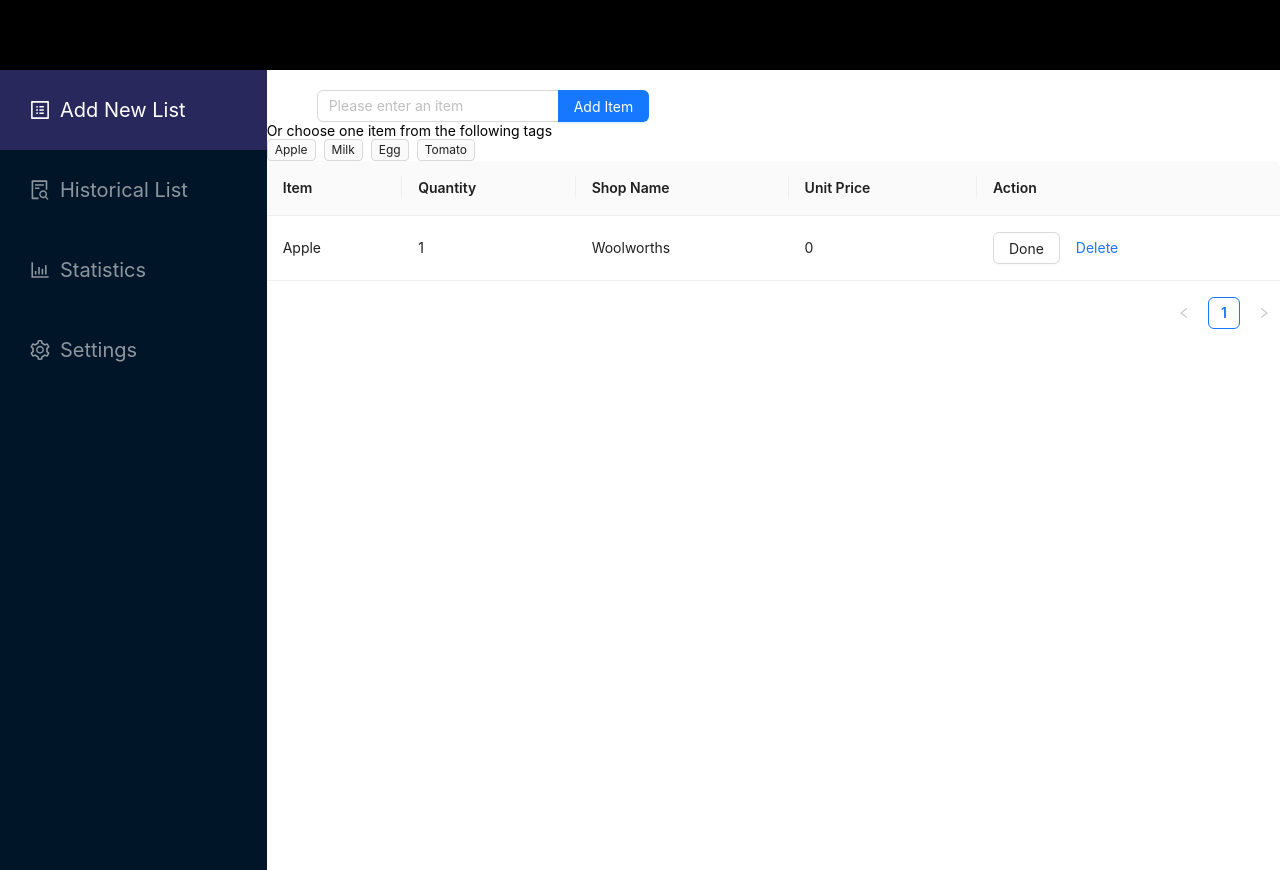
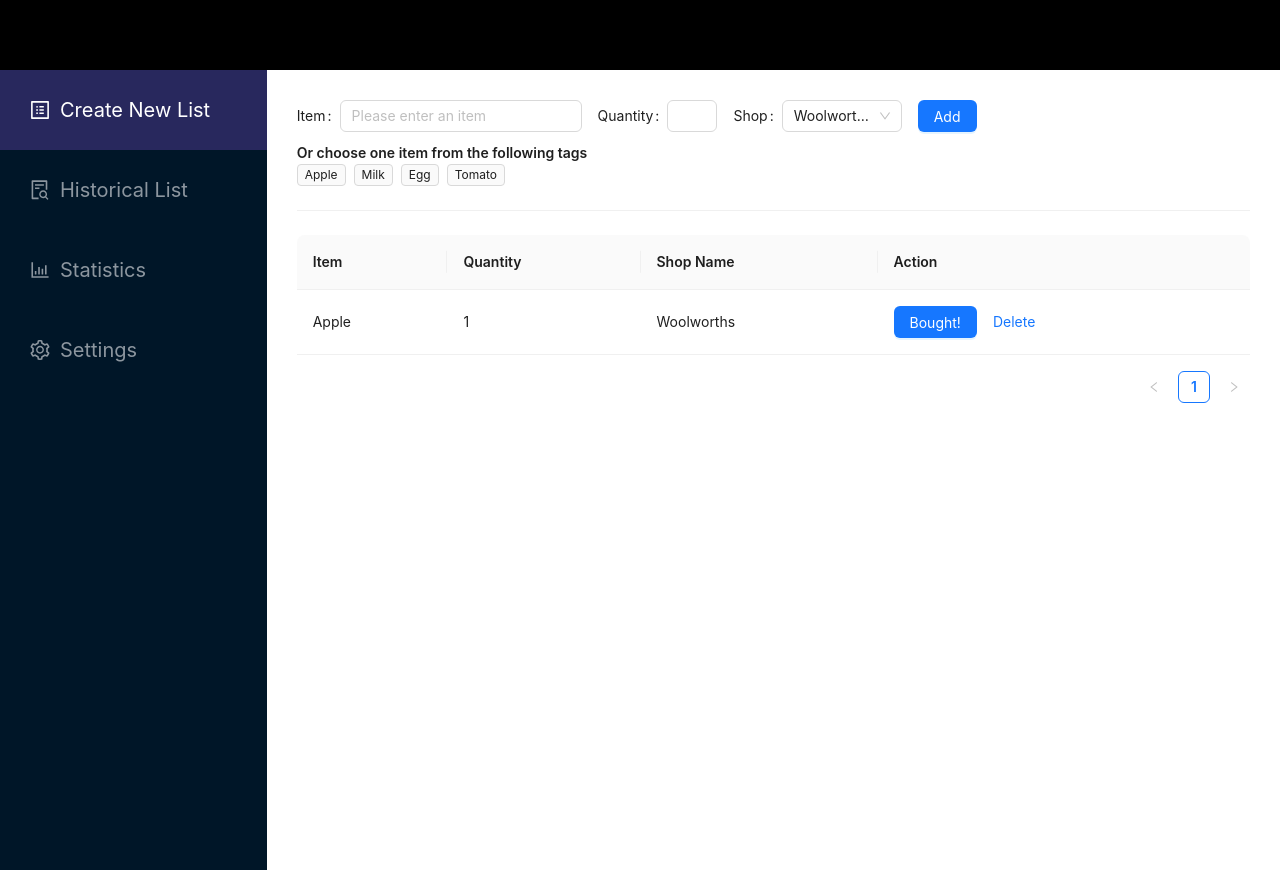
Before and after one commit to gulama2008/Shopper-Helper, a React (Create React App) app in the folder client/: page / in a window 1280 px wide. Built offline with nearby package versions, Linux system fonts and the light colour scheme.

Commit message:
edit InputItem component

```diff
--- a/client/src/App.js
+++ b/client/src/App.js
@@ -6,7 +6,7 @@ import Register from "./components/pages/Register";
 import MainContainer from "./components/MainContainer";
 
 function App() {
-  const [currentPage, setCurrentPage] = useState("AddNewList");
+  const [currentPage, setCurrentPage] = useState("CreateNewList");
   const handlePageChange = (page) => setCurrentPage(page);
   return (
     <div className="app-container">
--- a/client/src/components/MainContainer.js
+++ b/client/src/components/MainContainer.js
@@ -1,6 +1,6 @@
 import React from "react";
 import Navbar from "./Navbar";
-import AddNewList from "./pages/AddNewList/AddNewList";
+import CreateNewList from "./pages/CreateNewList/CreateNewList";
 import HistoricalList from "./pages/HistoricalList/HistoricalList";
 import Statistics from "./pages/Statistics/Statistics";
 import Settings from "./pages/Settings/Settings";
@@ -12,8 +12,8 @@ export default function MainContainer(props) {
   const { currentPage, handlePageChange }=props;
   // This method is checking to see what the value of `currentPage` is. Depending on the value of currentPage, we return the corresponding component to render.
   const renderPage = () => {
-    if (currentPage === "AddNewList") {
-      return <AddNewList />;
+    if (currentPage === "CreateNewList") {
+      return <CreateNewList />;
     }
     if (currentPage === "HistoricalList") {
       return <HistoricalList />;
--- a/client/src/components/Navbar.js
+++ b/client/src/components/Navbar.js
@@ -11,24 +11,7 @@ export default function Navbar(props) {
   //get the props passing from component App
   const { currentPage, handlePageChange } = props;
   const [mouseEnter, setMouseEnter] = useState("");
-  // const [navbarItems, setNavbarItems] = useState([
-  //   {
-  //     icon: ProfileOutlined,
-  //     title: "Add New List",
-  //   },
-  //   {
-  //     icon: FileSearchOutlined,
-  //     title: "Historical List",
-  //   },
-  //   {
-  //     icon: BarChartOutlined,
-  //     title: "Statistics",
-  //   },
-  //   {
-  //     icon: SettingOutlined,
-  //     title: "Settings",
-  //   },
-  // ]);
+
   const handleMouseEnter = (title) => {
     setMouseEnter(title);
   };
@@ -39,30 +22,20 @@ export default function Navbar(props) {
   return (
     <div className="navbar-container">
       <ul className="navbar">
-        {/* {navbarItems.map((item,index) => {
-          return (
-            <li className="navbar-item" onClick={handleOnClick} key={ index}>
-            <a className="navbar-anchor">
-                <item.icon></item.icon>
-                <span className="navbar-item-title">{ item.title}</span>
-            </a>
-          </li>
-          )
-        })} */}
         <li
           className="navbar-item"
           onClick={() => {
-            handlePageChange("AddNewList");
+            handlePageChange("CreateNewList");
           }}
           onMouseEnter={() => {
-            handleMouseEnter("AddNewList");
+            handleMouseEnter("CreateNewList");
           }}
           onMouseLeave={handleMouseLeave}
           style={{
             backgroundColor:
-              currentPage === "AddNewList"
+              currentPage === "CreateNewList"
                 ? "rgb(40, 40, 93)"
-                : mouseEnter === "AddNewList"
+                : mouseEnter === "CreateNewList"
                 ? "rgb(70, 70, 214)"
                 : "rgba(0, 22, 40, 255)",
           }}
@@ -71,13 +44,13 @@ export default function Navbar(props) {
             className="navbar-anchor"
             style={{
               color:
-                currentPage === "AddNewList"
+                currentPage === "CreateNewList"
                   ? "white"
                   : "rgba(140, 150, 159, 255)",
             }}
           >
             <ProfileOutlined />
-            <span className="navbar-item-title">Add New List</span>
+            <span className="navbar-item-title">Create New List</span>
           </a>
         </li>
         <li
--- a/client/src/components/pages/AddNewList/InputItem.js
+++ /dev/null
@@ -1,29 +0,0 @@
-import React, { useState } from "react";
-import { Button, Input, Select, Space } from "antd";
-import "../../../styles/InputItem.css"
-
-export default function InputItem(props) {
-    const { items, addItem } = props;
-    const [inputValue, setInputValue] = useState();
-    const getInputValue = (e) => {
-        setInputValue(e.target.value);
-    }
-    const handdleAddItem = (e) => {
-        e.preventDefault();
-        addItem(inputValue);
-        setInputValue("");
-    }
-
-    return (
-      <div className="input-item-container">
-        <Space.Compact
-          style={{
-            // width: "100%",
-          }}
-        >
-        <Input placeholder="Please enter an item" onChange={getInputValue} value={ inputValue} />
-          <Button type="primary" onClick={handdleAddItem}>Add Item</Button>
-        </Space.Compact>
-      </div>
-    );
-}
--- a/client/src/components/pages/AddNewList/ShoppingList.js
+++ /dev/null
@@ -1,75 +0,0 @@
-// import React from "react";
-// import ListItem from "./ListItem";
-
-// export default function ShoppingList(props) {
-//     const items = props.items;
-//     return (
-//         <div className="aboutme-container">
-
-//         <ul>
-//           {items.map((item, index) => {
-//               return (
-//                 <li>
-//                   <ListItem item={item} />
-//                 </li>
-//               );
-//           })}
-//         </ul>
-
-//       </div>
-//     );
-// }
-
-import { Space, Table, Button } from "antd";
-const { Column, ColumnGroup } = Table;
-// const items = [
-//   {
-//     key: "1",
-//     name: "John",
-
-//     quantity: 32,
-//     shop: "New York No. 1 Lake Park",
-//     price: 1,
-//   },
-//   {
-//     key: "2",
-//     name: "John",
-
-//     quantity: 32,
-//     shop: "New York No. 1 Lake Park",
-//     price: 1,
-//   },
-//   {
-//     key: "3",
-//     name: "John",
-
-//     quantity: 32,
-//     shop: "New York No. 1 Lake Park",
-//     price: 1,
-//   },
-// ];
-const ShoppingList = (props) => {
-    const items  = props.items;
-    return (
-        <Table dataSource={items}>
-        <Column title="Item" dataIndex="name" key="name" />
-
-        <Column title="Quantity" dataIndex="quantity" key="quantity" />
-        <Column title="Shop Name" dataIndex="shop" key="shop" />
-        <Column title="Unit Price" dataIndex="price" key="price" />
-        <Column
-          title="Action"
-          key="action"
-          render={(_, record) => (
-            <Space size="middle">
-              <Button>Done</Button>
-              <a>Delete</a>
-            </Space>
-          )}
-        />
-      </Table>
-    );
-
-}
-
-export default ShoppingList;
--- a/client/src/components/pages/AddNewList/AddNewList.js
+++ b/client/src/components/pages/CreateNewList/CreateNewList.js
@@ -2,7 +2,11 @@ import React, { useState } from "react";
 import InputItem from "./InputItem";
 import ItemTags from "./ItemTags";
 import ShoppingList from "./ShoppingList";
+import { Divider } from "antd";
+import { Space, Typography } from "antd";
+import "../../../styles/AddNewList.css"
 
+const { Text, Link } = Typography;
 export default function AddNewList() {
   const [items, setItems] = useState([
     {
@@ -24,14 +28,18 @@ export default function AddNewList() {
   }
 
   return (
-    <div className="aboutme-container">
+    <div className="addnewlist-container">
       <div>
         <InputItem items={items} addItem={addItem} />
-        <div>Or choose one item from the following tags</div>
+
+
+        <Text strong className="choose-item-text">Or choose one item from the following tags</Text>
+
         <ItemTags items={items} addItem={addItem} />
       </div>
+      <Divider />
       <div>
-        <ShoppingList items={ items} />
+        <ShoppingList items={items} />
       </div>
     </div>
   );
--- /dev/null
+++ b/client/src/components/pages/CreateNewList/InputItem.js
@@ -0,0 +1,108 @@
+// import React, { useState } from "react";
+// import { Button, Input, Select, Space } from "antd";
+// import "../../../styles/InputItem.css"
+
+// export default function InputItem(props) {
+//     const { items, addItem } = props;
+//     const [inputValue, setInputValue] = useState();
+//     const getInputValue = (e) => {
+//         setInputValue(e.target.value);
+//     }
+//     const handdleAddItem = (e) => {
+//         e.preventDefault();
+//         addItem(inputValue);
+//         setInputValue("");
+//     }
+
+//     return (
+//       <div className="input-item-container">
+//         <Space.Compact
+//           style={{
+//             // width: "100%",
+//           }}
+//         >
+//         <Input placeholder="Please enter an item" onChange={getInputValue} value={ inputValue} />
+//           <Button type="primary" onClick={handdleAddItem}>Add Item</Button>
+//         </Space.Compact>
+//       </div>
+//     );
+// }
+
+import { Button, Form, Input, Select, InputNumber } from "antd";
+import { useState } from "react";
+const InputItem = () => {
+  const [form] = Form.useForm();
+  const [formLayout, setFormLayout] = useState("inline");
+
+  const selectOptions = [
+    {
+      value: "Woolworths",
+      label: "Woolworths",
+    },
+    {
+      value: "Coles",
+      label: "Coles",
+    },
+    {
+      value: "Aldi",
+      label: "Aldi",
+    },
+    {
+      value: "Tongli",
+      label: "Tongli",
+    },
+    {
+      value: "Kmart",
+      label: "Kmart",
+    },
+    {
+      value: "Big W",
+      label: "Big W",
+    },
+  ];
+  const handleShopChange = (value) => {
+    console.log(`selected ${value}`);
+  };
+  const handlePriceChange = (value) => {
+    console.log("changed", value);
+  };
+  return (
+    <Form
+      layout={formLayout}
+      form={form}
+      initialValues={{
+        layout: formLayout,
+      }}
+      style={{}}
+    >
+      <Form.Item label="Item">
+        <Input placeholder="Please enter an item" />
+      </Form.Item>
+      <Form.Item label="Quantity">
+        <Input
+          placeholder=""
+          style={{
+            width: 50,
+          }}
+        />
+      </Form.Item>
+      <Form.Item label="Shop">
+        <Select
+          defaultValue="Woolworths"
+          style={{
+            width: 120,
+          }}
+          onChange={handleShopChange}
+          options={selectOptions}
+        />
+      </Form.Item>
+      {/* <Form.Item label="Price">
+        <InputNumber min={0} defaultValue={0} onChange={handlePriceChange} />
+      </Form.Item> */}
+      <Form.Item>
+        <Button type="primary">Add</Button>
+      </Form.Item>
+    </Form>
+  );
+};
+export default InputItem;
--- /dev/null
+++ b/client/src/components/pages/CreateNewList/ShoppingList.js
@@ -0,0 +1,35 @@
+import React, { useState } from "react";
+import { Space, Table, Button } from "antd";
+const { Column, ColumnGroup } = Table;
+
+const ShoppingList = (props) => {
+  const items = props.items;
+  const handleClickOnCell = (record, rowIndex) => {
+    return {
+      onClick: (event) => {
+
+      }
+    }
+  };
+  return (
+    <Table dataSource={items} >
+      <Column title="Item" dataIndex="name" key="name" />
+
+      <Column title="Quantity" dataIndex="quantity" key="quantity" onCell={handleClickOnCell}/>
+      <Column title="Shop Name" dataIndex="shop" key="shop" />
+      {/* <Column title="Unit Price" dataIndex="price" key="price" /> */}
+      <Column
+        title="Action"
+        key="action"
+        render={(_, record) => (
+          <Space size="middle">
+            <Button type="primary">Bought!</Button>
+            <a>Delete</a>
+          </Space>
+        )}
+      />
+    </Table>
+  );
+};
+
+export default ShoppingList;
--- /dev/null
+++ b/client/src/styles/AddNewList.css
@@ -0,0 +1,8 @@
+.addnewlist-container{
+    padding: 30px;
+}
+
+.choose-item-text{
+    display: block;
+    margin-top: 10px;
+}
--- a/client/src/styles/InputItem.css
+++ b/client/src/styles/InputItem.css
@@ -1,6 +1,6 @@
 .input-item-container{
     margin-top: 20px;
-    margin-left: 50px;
+    /* margin-left: 50px; */
 }
 
 .item-tag{
```
Also changed, not shown: client/src/components/pages/CreateNewList/ItemTags.js (renamed from client/src/components/pages/AddNewList/ItemTags.js), client/src/components/pages/CreateNewList/ListItem.js (renamed from client/src/components/pages/AddNewList/ListItem.js), 1 other file (tests, documents, lock files or other folders).
